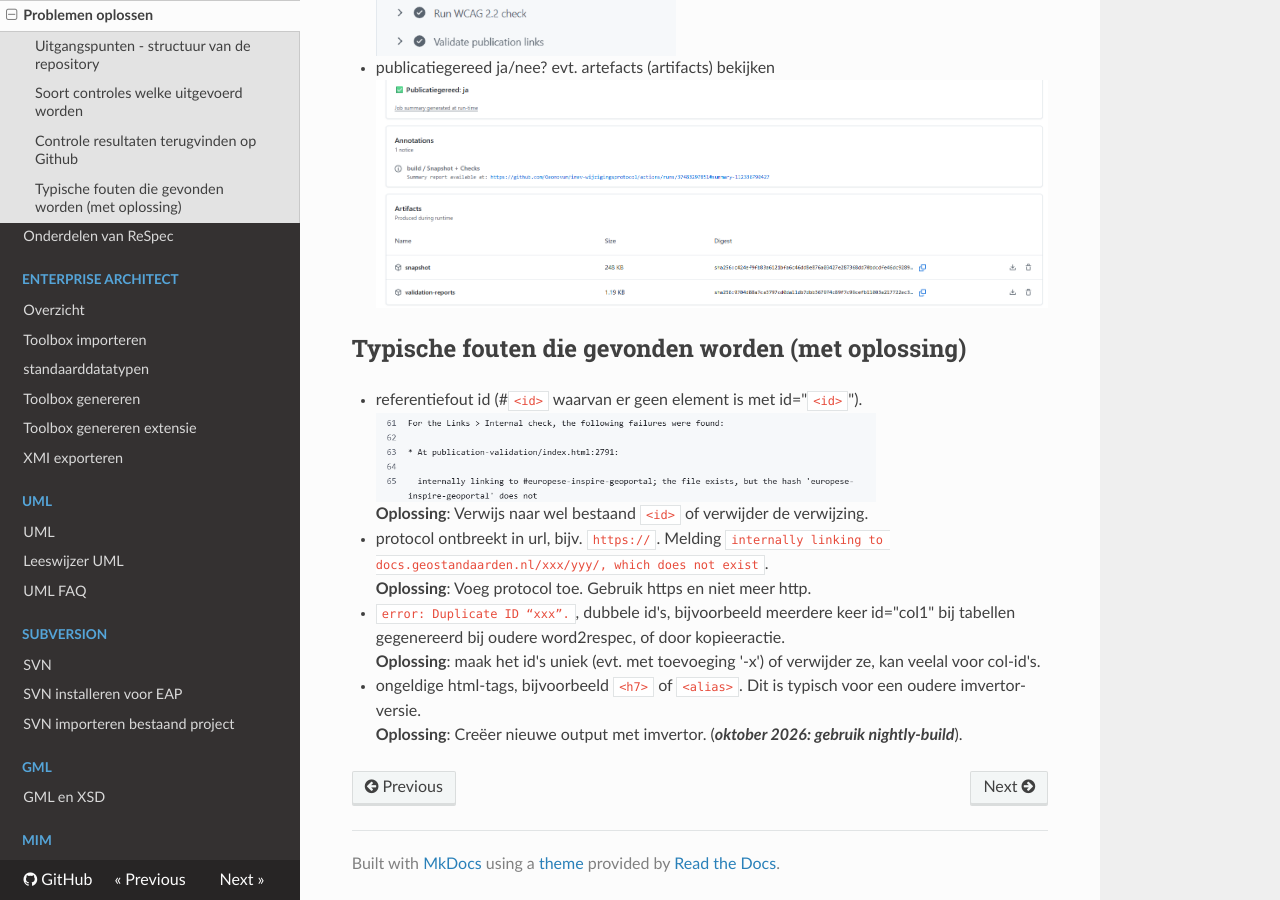
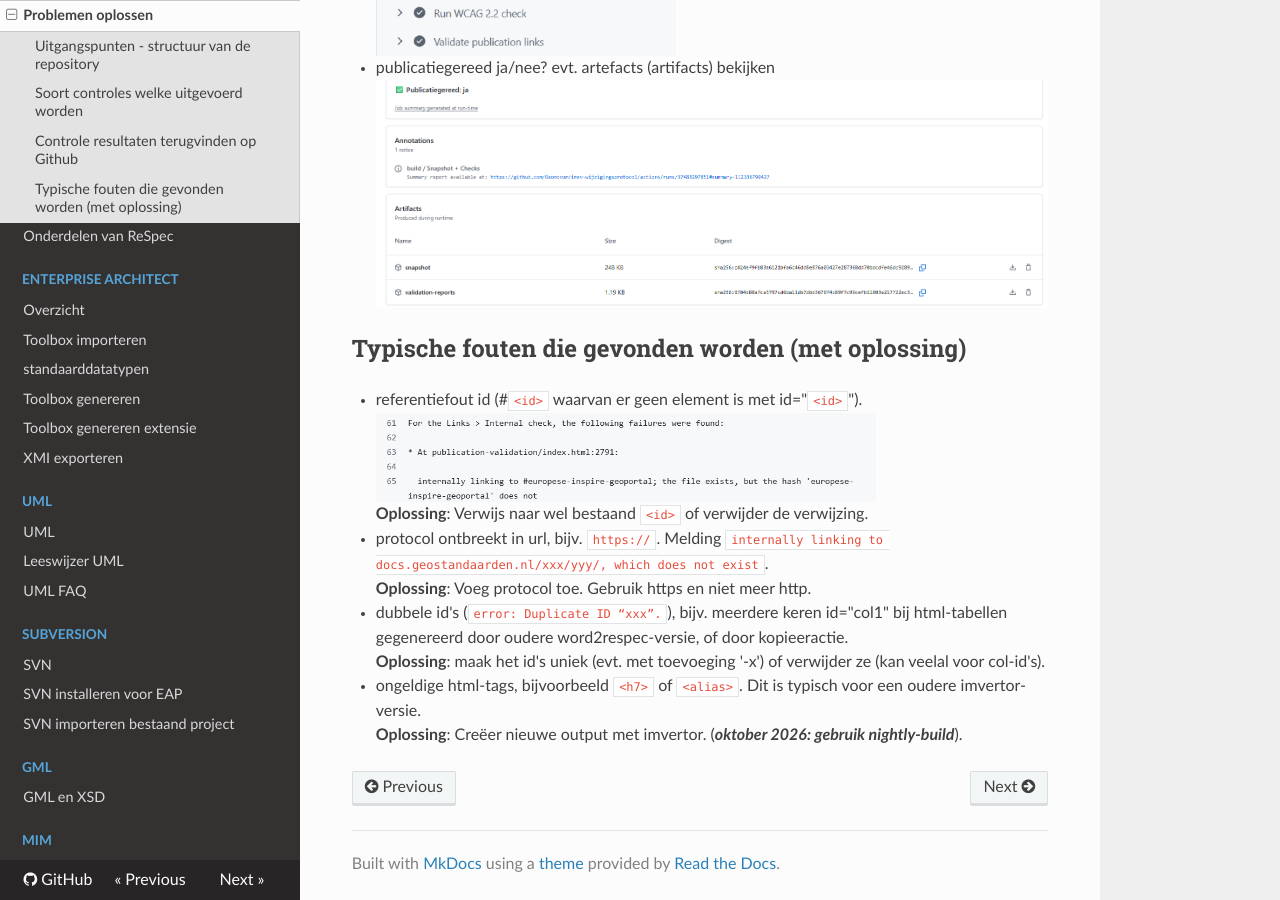
Before and after one commit to Geonovum/handleiding-tooling, an MkDocs documentation site: the page built from docs/ReSpec/ReSpec-problemen.md, in a window 1280 px wide and 900 px high, scrolled down 1446 px. Built offline with MkDocs 1.6.1, drawn with Linux system fonts in a browser that asks for light colours; nearby versions of some CDN libraries.

Commit message:
lege regels

```diff
--- a/docs/ReSpec/ReSpec-problemen.md
+++ b/docs/ReSpec/ReSpec-problemen.md
@@ -44,11 +44,14 @@
   <img src="../media/broken-link.png" alt="broken-link" style="max-width:500px; height:auto;">
   **Oplossing**: Verwijs naar wel bestaand `<id>` of verwijder de verwijzing.
 
+
 - protocol ontbreekt in url, bijv.  `https://`. Melding `internally linking to docs.geostandaarden.nl/xxx/yyy/, which does not exist`.
   **Oplossing**: Voeg protocol toe. Gebruik https en niet meer http.
 
-- `error: Duplicate ID “xxx”.`, dubbele id's, bijvoorbeeld meerdere keer id="col1" bij tabellen gegenereerd bij oudere word2respec, of door kopieeractie.
-  **Oplossing**: maak het id's uniek (evt. met toevoeging '-x') of verwijder ze, kan veelal voor col-id's.
+
+- dubbele id's (`error: Duplicate ID “xxx”.`), bijv. meerdere keren id="col1" bij html-tabellen gegenereerd door oudere word2respec-versie, of door kopieeractie.
+  **Oplossing**: maak het id's uniek (evt. met toevoeging '-x') of verwijder ze (kan veelal voor col-id's).
+
 
 - ongeldige html-tags, bijvoorbeeld `<h7>` of `<alias>`. Dit is typisch voor een oudere imvertor-versie.
   **Oplossing**: Creëer nieuwe output met imvertor. (***oktober 2026: gebruik nightly-build***).
```
